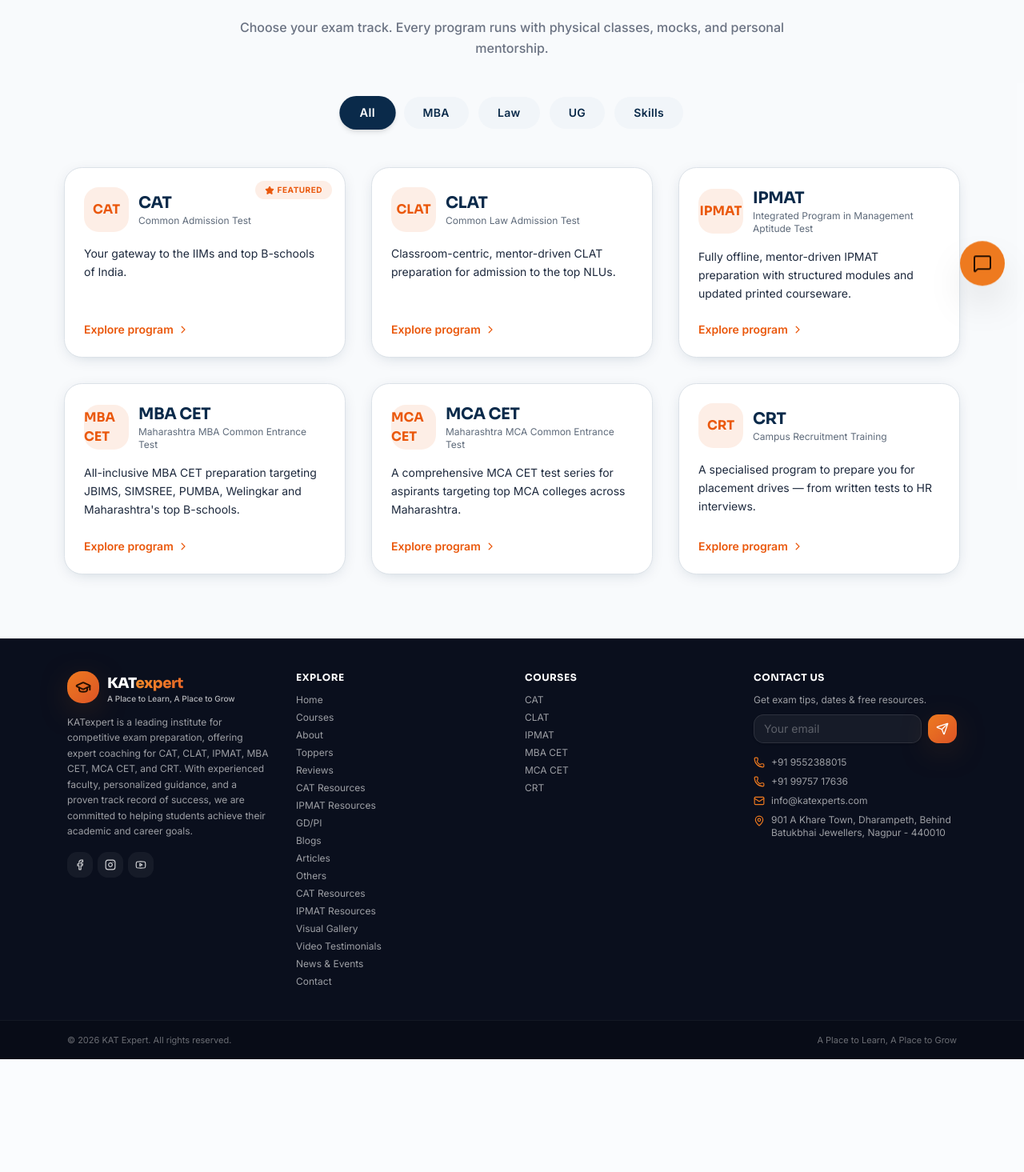
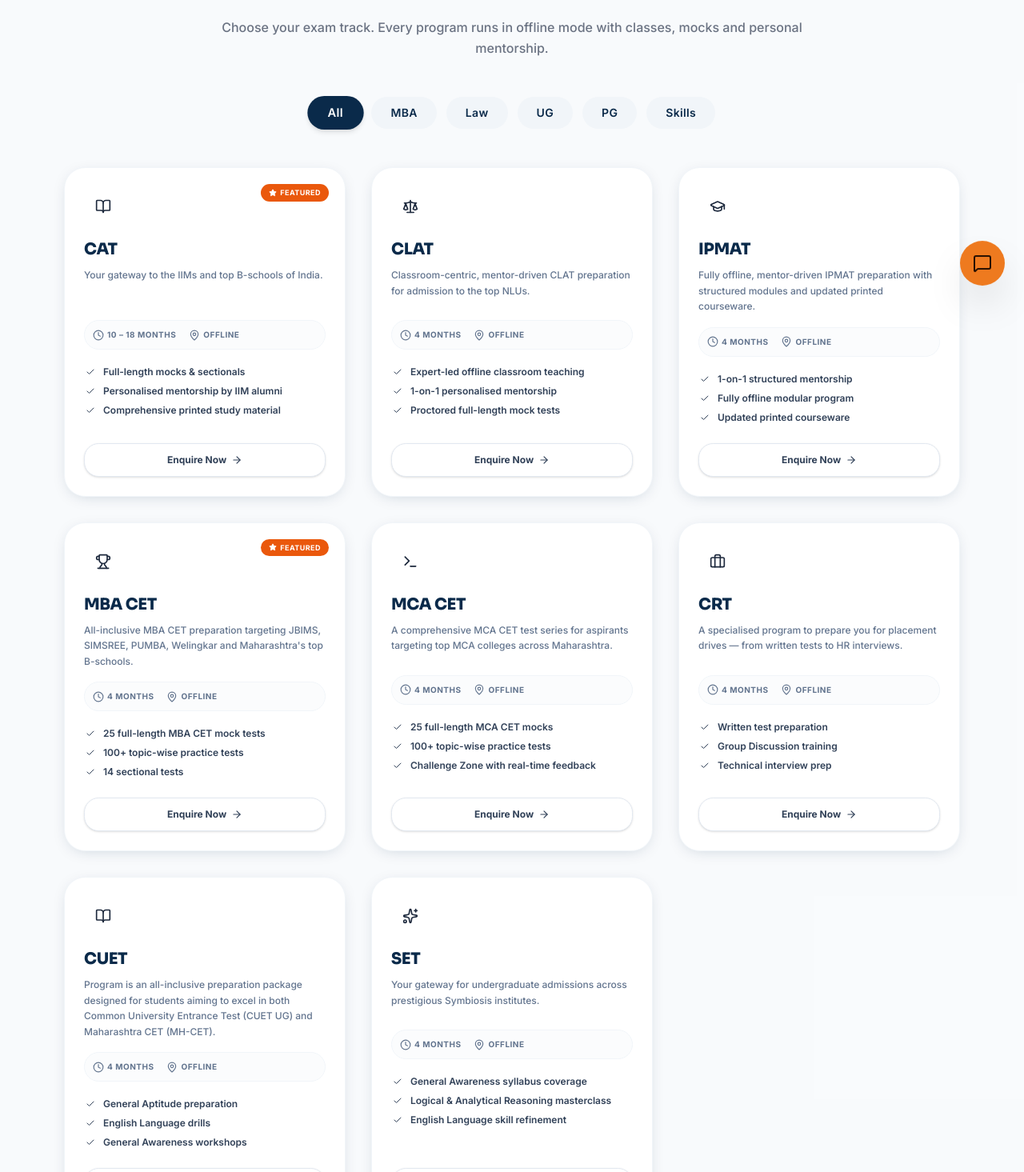
Before and after one commit to vinit-kakde12/kat-expert, a React (Vite) app: page /courses in a window 1280 px wide. Shown: the part 405-1870 px from the top of the page at 80% size. Before the commit the page ends 1729 px from the top, so only its background shows below. Built offline with nearby package versions, Linux system fonts and the light colour scheme; a web font is replaced by a local one.

Commit message:
feat: design courses list page grid to match screenshot, including custom icons, badges, duration/mode meta, and highlights list

```diff
--- a/src/data/courses.js
+++ b/src/data/courses.js
@@ -648,7 +648,124 @@ const crt = {
   cta: { heading: "Get placement-ready with confidence.", sub: "Join KATexpert's Campus Recruitment Training to crack written tests, GDs, technical rounds and HR interviews." },
 };
 
-export const courses = [cat, clat, ipmat, mbaCet, mcaCet, crt];
+const cuet = {
+  slug: "cuet",
+  code: "CUET",
+  name: "CUET & MH - CET Classroom Program",
+  tagline: "Program is an all-inclusive preparation package designed for students aiming to excel in both Common University Entrance Test (CUET UG) and Maharashtra CET (MH-CET).",
+  heroImage: "https://images.unsplash.com/photo-1523050854058-8df90110c9f1?q=80&w=800&auto=format&fit=crop",
+  logo: "https://katexperts.com/wp-content/uploads/2026/02/IPMAT.png",
+  description:
+    "The CUET & MH - CET Classroom Program is an all-inclusive preparation package designed for students aiming to excel in both the Common University Entrance Test (CUET UG) and the Maharashtra CET (MH-CET). This program offers structured concept building, physical classes, practice materials, and extensive full-length mock tests to ensure success.",
+  highlights: [
+    "General Aptitude preparation",
+    "English Language drills",
+    "General Awareness workshops",
+    "Full-length mocks & analysis",
+  ],
+  overview: [
+    { label: "Duration", value: "4 Months" },
+    { label: "Learning Mode", value: "Offline Classroom" },
+    { label: "Mock Tests", value: "15+ Full-length" },
+    { label: "Mentorship", value: "1-on-1 Personal" },
+    { label: "Material", value: "Printed + Online" },
+  ],
+  whyChoose: [
+    { title: "All-in-One Package", description: "Comprehensive coaching covering both CUET and MH-CET syllabi under one program." },
+    { title: "Expert Guidance", description: "Learn from top educators who understand the test patterns of central and state-level exams." },
+    { title: "Mock Series", description: "Regular mock tests simulating the actual exam environment with in-depth analysis." },
+  ],
+  journey: [
+    { title: "Foundation", description: "Strengthening core concepts in language and general aptitude." },
+    { title: "Concept building", description: "Classroom teaching focusing on syllabus topics." },
+    { title: "Practice", description: "Solving daily practice sheets and chapter tests." },
+    { title: "Mocks & Analysis", description: "Writing full-length mock tests and resolving doubts." },
+  ],
+  curriculum: [
+    {
+      title: "General Aptitude",
+      items: [
+        "Quantitative reasoning",
+        "Logical and analytical reasoning",
+        "Data interpretation",
+      ],
+    },
+    {
+      title: "English Language",
+      items: [
+        "Reading comprehension",
+        "Vocabulary and grammar",
+        "Synonyms and antonyms",
+      ],
+    },
+  ],
+  resources: [
+    { title: "Concept Booklets" },
+    { title: "Daily Practice Papers" },
+    { title: "Full Syllabus Mocks" },
+  ],
+  faqs: [
+    { q: "What is the duration of the CUET & MH-CET program?", a: "The program spans 4 months of intensive offline classroom training." },
+    { q: "Which exams are covered?", a: "This program covers both the Central Universities Entrance Test (CUET UG) and the Maharashtra state CET." },
+    ...brandFaqs,
+  ],
+  cta: { heading: "Prepare for top central & state universities.", sub: "Join the CUET & MH-CET classroom program at KATexpert today." },
+};
+
+const set = {
+  slug: "set",
+  code: "SET",
+  name: "Symbiosis Entrance Test (SET)",
+  tagline: "Your gateway for undergraduate admissions across prestigious Symbiosis institutes.",
+  heroImage: "https://images.unsplash.com/photo-1541339907198-e08756dedf3f?q=80&w=800&auto=format&fit=crop",
+  logo: "https://katexperts.com/wp-content/uploads/2026/02/IPMAT.png",
+  description:
+    "The Symbiosis Entrance Test (SET – General) is conducted by Symbiosis International (Deemed University) and serves as the primary gateway for undergraduate admissions across various prestigious Symbiosis institutes including SLS, SSE, and SCMS.",
+  highlights: [
+    "General Awareness syllabus coverage",
+    "Logical & Analytical Reasoning masterclass",
+    "English Language skill refinement",
+    "Mock test series with instant analytics",
+  ],
+  overview: [
+    { label: "Duration", value: "4 Months" },
+    { label: "Learning Mode", value: "Offline Classroom" },
+    { label: "Mock Tests", value: "15+ Full-length" },
+    { label: "Mentorship", value: "1-on-1 Personal" },
+    { label: "Material", value: "Printed + Online" },
+  ],
+  whyChoose: [
+    { title: "Symbiosis Focused", description: "Specially designed mock tests and curriculum aligned with Symbiosis exam trends." },
+    { title: "Mentorship", description: "Personal mentorship to guide you through both the written test and the personal interview rounds." },
+  ],
+  journey: [
+    { title: "Concept building", description: "Structured coverage of general awareness, logic, and english sections." },
+    { title: "Targeted Practice", description: "Solving mock papers tailored to SET pattern." },
+  ],
+  curriculum: [
+    {
+      title: "Sections Covered",
+      items: [
+        "General Awareness",
+        "Logical and Analytical Reasoning",
+        "Quantitative Aptitude",
+        "English Language",
+      ],
+    },
+  ],
+  resources: [
+    { title: "SET Practice Material" },
+    { title: "Syllabus Books" },
+    { title: "Mock Tests" },
+  ],
+  faqs: [
+    { q: "What does the SET cover?", a: "It covers General English, Quantitative Aptitude, General Awareness, and Logical & Analytical Reasoning." },
+    ...brandFaqs,
+  ],
+  cta: { heading: "Crack the Symbiosis Entrance Test.", sub: "Secure your admission in Symbiosis' premier undergraduate programs with KATexpert." },
+};
+
+export const courses = [cat, clat, ipmat, mbaCet, mcaCet, crt, cuet, set];
 export const coursesBySlug = Object.fromEntries(
   courses.map((c) => [c.slug, c])
 );
--- a/src/pages/CoursesPage.jsx
+++ b/src/pages/CoursesPage.jsx
@@ -1,28 +1,59 @@
 import { useState } from 'react';
 import { motion, AnimatePresence } from 'motion/react';
 import { Link } from 'react-router-dom';
-import { Star } from 'lucide-react';
+import {
+  Star,
+  Clock,
+  MapPin,
+  Check,
+  ArrowRight,
+  BookOpen,
+  Scale,
+  GraduationCap,
+  Trophy,
+  Terminal,
+  Briefcase,
+  Sparkles
+} from 'lucide-react';
 import { courses } from "@/data/courses";
 import { PageHero } from "@/components/site/page-hero";
+
+const getCourseIcon = (slug) => {
+  switch (slug) {
+    case 'cat':
+      return BookOpen;
+    case 'clat':
+      return Scale;
+    case 'ipmat':
+      return GraduationCap;
+    case 'mba-cet':
+      return Trophy;
+    case 'mca-cet':
+      return Terminal;
+    case 'crt':
+      return Briefcase;
+    case 'cuet':
+      return BookOpen;
+    case 'set':
+      return Sparkles;
+    default:
+      return BookOpen;
+  }
+};
 
 export default function CoursesPage() {
   const [selectedCategory, setSelectedCategory] = useState('All');
 
-  const categories = ['All', 'MBA', 'Law', 'UG', 'Skills'];
+  const categories = ['All', 'MBA', 'Law', 'UG', 'PG', 'Skills'];
 
   const filteredCourses =
     selectedCategory === 'All'
       ? courses
       : courses.filter((c) => {
-          // Map Course.slug to category if needed, or check course properties.
-          // Let's map manually based on slug:
-          // cat, mba-cet -> MBA
-          // clat -> Law
-          // ipmat -> UG
-          // crt -> Skills
           if (c.slug === "cat" || c.slug === "mba-cet") return selectedCategory === "MBA";
           if (c.slug === "clat") return selectedCategory === "Law";
-          if (c.slug === "ipmat") return selectedCategory === "UG";
+          if (c.slug === "ipmat" || c.slug === "cuet" || c.slug === "set") return selectedCategory === "UG";
+          if (c.slug === "mca-cet") return selectedCategory === "PG";
           if (c.slug === "crt") return selectedCategory === "Skills";
           return false;
         });
@@ -41,7 +72,7 @@ export default function CoursesPage() {
             Courses built to deliver <span className="text-[#ea580c]">results</span>
           </h2>
           <p className="text-sm sm:text-base text-gray-500 leading-relaxed font-medium">
-            Choose your exam track. Every program runs with physical classes, mocks, and personal mentorship.
+            Choose your exam track. Every program runs in offline mode with classes, mocks and personal mentorship.
           </p>
         </div>
 
@@ -69,7 +100,16 @@ export default function CoursesPage() {
         {/* Courses Cards Grid */}
         <motion.div layout className="grid grid-cols-1 md:grid-cols-2 lg:grid-cols-3 gap-8" id="courses-grid-container">
           <AnimatePresence mode="popLayout">
-            {filteredCourses.map((course) => (
+            {filteredCourses.map((course) => {
+              const IconComponent = getCourseIcon(course.slug);
+              const isFeatured = course.slug === "cat" || course.slug === "mba-cet";
+
+              // Extract duration & mode dynamically
+              const durationObj = course.overview?.find(o => o.label === "Duration");
+              const duration = durationObj ? durationObj.value : "4 Months";
+              const mode = "Offline";
+
+              return (
                 <motion.div
                   layout
                   initial={{ opacity: 0, scale: 0.95 }}
@@ -80,39 +120,66 @@ export default function CoursesPage() {
                 >
                   <Link
                     to={`/courses/${course.slug}`}
-                  className="group card-premium p-6 flex flex-col h-full relative overflow-hidden"
+                    className="group card-premium p-6 flex flex-col h-full relative overflow-hidden bg-white border border-slate-100 hover:border-orange/20 hover:shadow-lg transition-all duration-300 rounded-3xl"
                     id={`course-card-${course.slug}`}
                   >
                     {/* Featured Badge */}
-                  {course.slug === "cat" && (
+                    {isFeatured && (
                       <div
-                      className="absolute top-4 right-4 bg-[#ea580c]/10 text-[#ea580c] text-[10px] font-bold px-3 py-1 rounded-full flex items-center space-x-1 uppercase tracking-wider"
+                        className="absolute top-5 right-5 bg-[#ea580c] text-white text-[9px] font-bold px-2.5 py-1 rounded-full flex items-center space-x-1 uppercase tracking-wider"
                         id={`featured-badge-${course.slug}`}
                       >
-                      <Star className="w-3 h-3 fill-[#ea580c] text-[#ea580c]" />
+                        <Star className="w-2.5 h-2.5 fill-white text-white" />
                         <span>Featured</span>
                       </div>
                     )}
 
+                    {/* Icon Header */}
                     <div className="flex items-center gap-3">
-                    <div className="h-14 w-14 rounded-xl bg-[#ea580c]/10 text-[#ea580c] flex items-center justify-center font-bold font-display text-base select-none shrink-0">
-                      {course.code}
-                    </div>
-                    <div>
-                      <h3 className="font-display text-xl font-bold text-navy">{course.code}</h3>
-                      <p className="text-xs text-muted-foreground">{course.name}</p>
+                      <div className="h-12 w-12 rounded-xl bg-orange/10 text-orange flex items-center justify-center shrink-0 transition-colors group-hover:bg-orange group-hover:text-white">
+                        <IconComponent className="h-5 w-5" />
                       </div>
                     </div>
-                  <p className="mt-4 text-sm text-navy-soft flex-1 leading-relaxed">{course.tagline}</p>
-                  <span className="mt-6 inline-flex items-center gap-1 text-sm font-semibold text-[#ea580c] group-hover:gap-2 transition-all">
-                    Explore program
-                    <svg className="h-4 w-4" viewBox="0 0 20 20" fill="currentColor">
-                      <path fillRule="evenodd" d="M7.21 4.79a.75.75 0 011.06 0l4.7 4.68a.75.75 0 010 1.06l-4.7 4.68a.75.75 0 11-1.06-1.06L11.38 10 7.21 5.85a.75.75 0 010-1.06z" clipRule="evenodd" />
-                    </svg>
+
+                    {/* Title & Description */}
+                    <h3 className="mt-4 font-display text-xl font-extrabold text-navy group-hover:text-orange transition-colors">
+                      {course.code}
+                    </h3>
+                    <p className="mt-2 text-xs leading-relaxed text-slate-500 font-medium min-h-[50px]">
+                      {course.tagline}
+                    </p>
+
+                    {/* Meta Row: Duration & Mode */}
+                    <div className="mt-4 flex items-center gap-4 text-[10px] font-bold text-slate-500 uppercase tracking-wider bg-slate-50/50 rounded-xl p-2.5 border border-slate-100">
+                      <span className="flex items-center gap-1">
+                        <Clock className="h-3.5 w-3.5 text-orange" />
+                        {duration}
                       </span>
+                      <span className="flex items-center gap-1">
+                        <MapPin className="h-3.5 w-3.5 text-orange" />
+                        {mode}
+                      </span>
+                    </div>
+
+                    {/* Highlights List */}
+                    <ul className="mt-5 space-y-2 flex-1">
+                      {course.highlights.slice(0, 3).map((h) => (
+                        <li key={h} className="flex items-center gap-2 text-xs font-semibold text-slate-700">
+                          <Check className="h-4 w-4 shrink-0 text-orange bg-orange/10 rounded-full p-0.5" />
+                          <span>{h}</span>
+                        </li>
+                      ))}
+                    </ul>
+
+                    {/* Enquire Now Button */}
+                    <div className="mt-6 w-full text-center rounded-xl border border-slate-200 bg-white py-3 text-xs font-bold text-slate-700 shadow-sm transition-all duration-300 group-hover:border-orange group-hover:bg-orange group-hover:text-white group-hover:shadow-md cursor-pointer flex items-center justify-center gap-1.5">
+                      <span>Enquire Now</span>
+                      <ArrowRight className="h-3.5 w-3.5 transition-transform group-hover:translate-x-0.5" />
+                    </div>
                   </Link>
                 </motion.div>
-            ))}
+              );
+            })}
           </AnimatePresence>
         </motion.div>
       </div>
```
Lines whose indentation alone changed are shown as unchanged.
